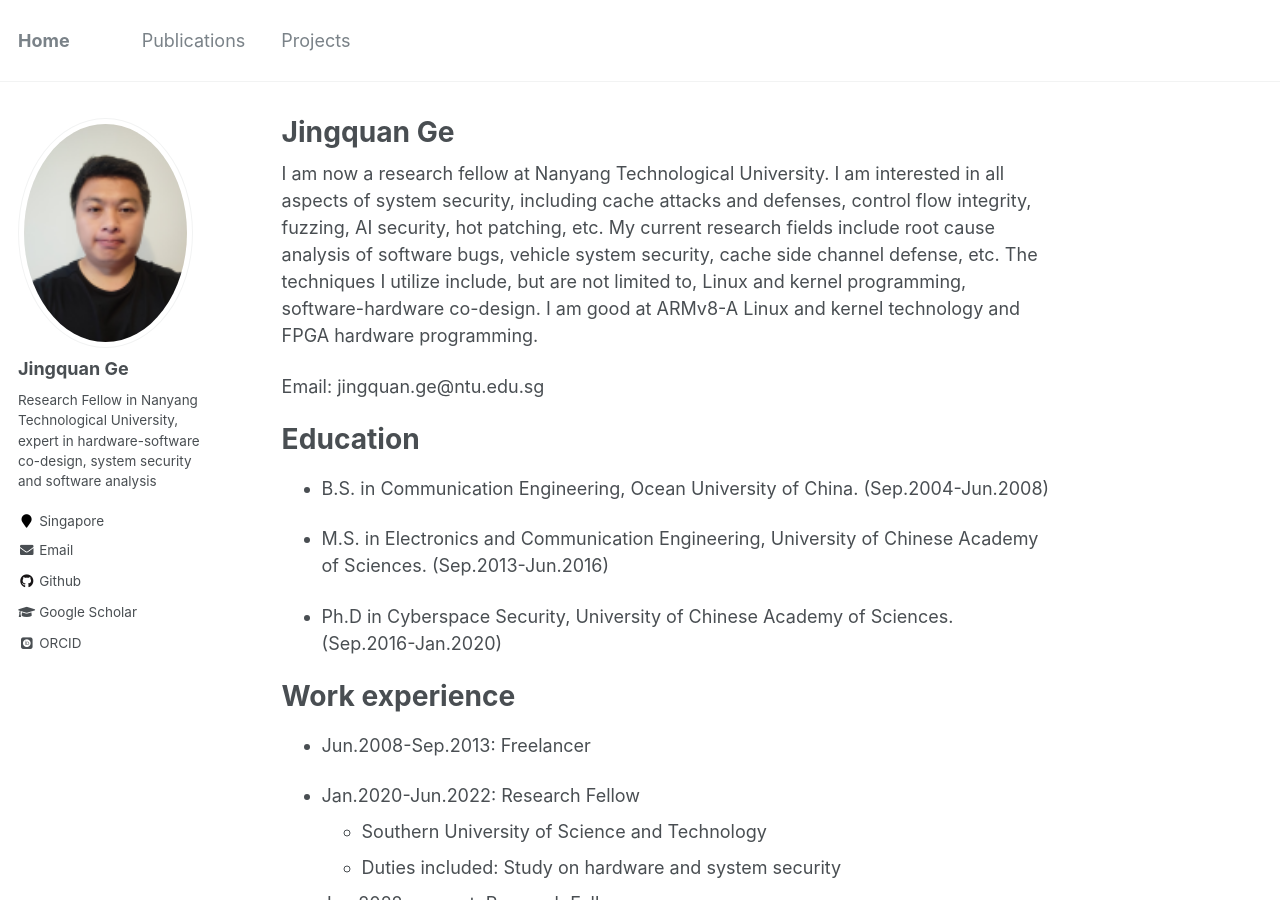
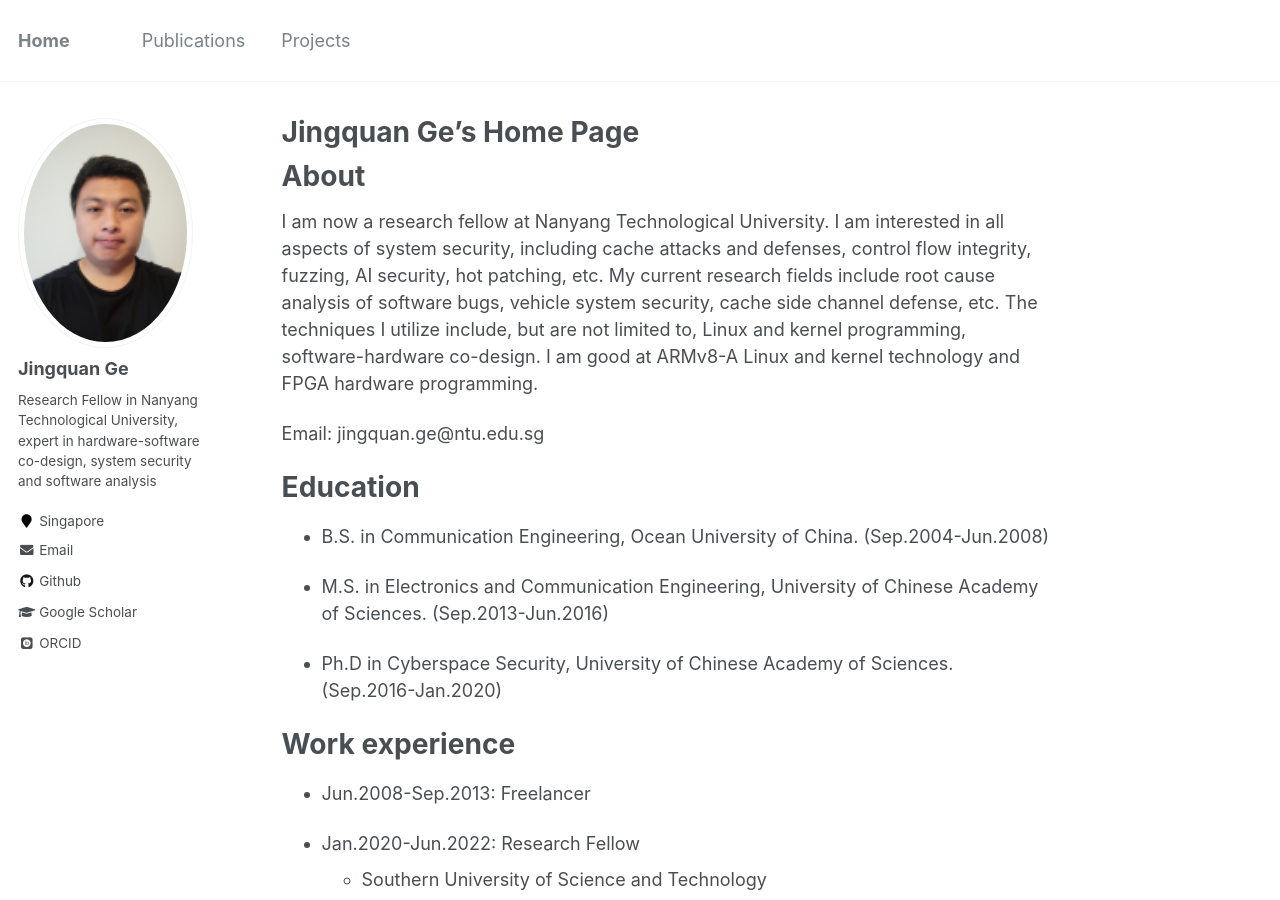
Before and after one commit to gejingquan/gejingquan.github.io, a Jekyll site: the page built from _pages/about.md, in a window 1280 px wide and 900 px high. Built offline with Jekyll 4.4.1, drawn with Linux system fonts in a browser that asks for light colours; some web fonts are replaced.

Commit message:
Update about.md

```diff
--- a/_pages/about.md
+++ b/_pages/about.md
@@ -1,6 +1,6 @@
 ---
 permalink: /
-title: "Jingquan Ge"
+title: "Jingquan Ge's Home Page"
 excerpt: "About me"
 author_profile: true
 redirect_from:
@@ -8,6 +8,8 @@ redirect_from:
   - /about.html
 ---
 
+About
+======
 I am now a research fellow at Nanyang Technological University. I am interested in all aspects of system security, including cache attacks and defenses, control flow integrity, fuzzing, AI security, hot patching, etc. My current research fields include root cause analysis of software bugs, vehicle system security, cache side channel defense, etc. The techniques I utilize include, but are not limited to, Linux and kernel programming, software-hardware co-design. I am good at ARMv8-A Linux and kernel technology and FPGA hardware programming.
 
 Email: jingquan.ge@ntu.edu.sg
```
